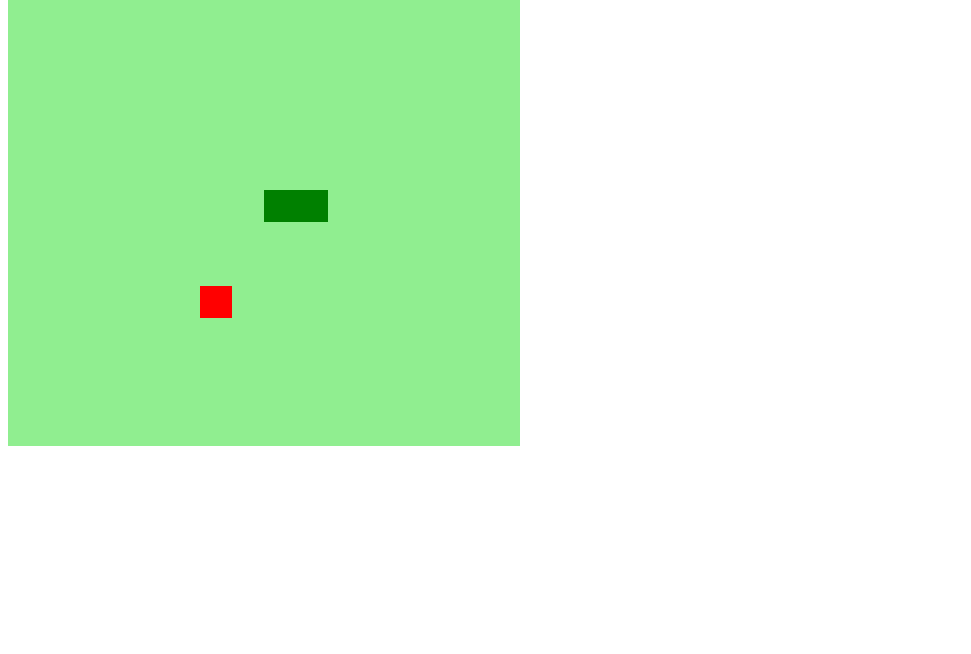
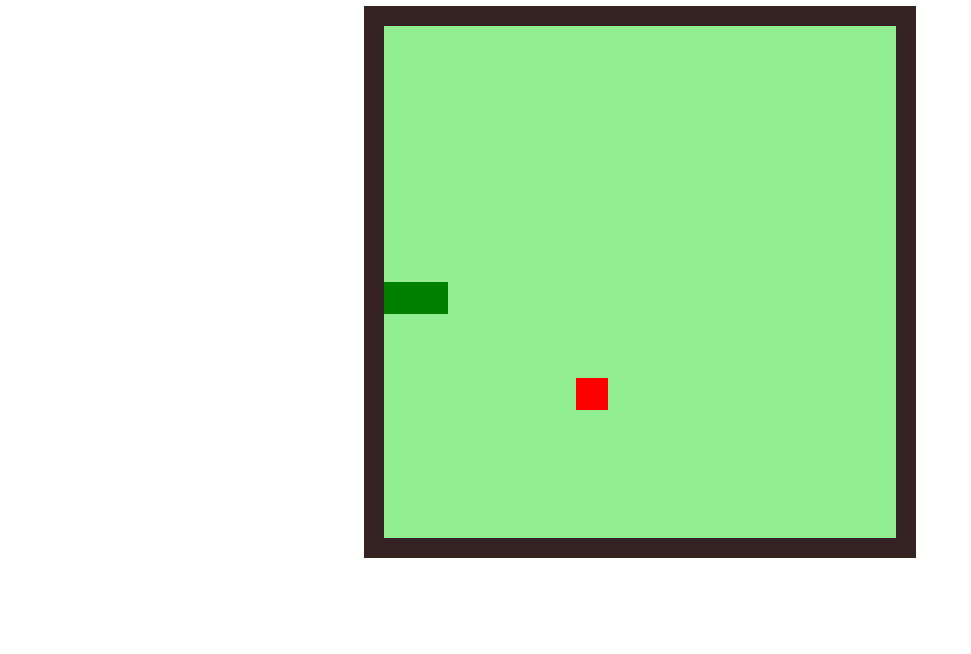
Before and after one commit to MarceloCabral98sp/Snake, a plain HTML site: page index.html in a window 1280 px wide. Shown: the part 146-800 px from the top of the page, without its empty margins (0-971 px from the left). Drawn offline with Linux system fonts and the light colour scheme.

Commit message:
ending the game

```diff
--- a/index.html
+++ b/index.html
@@ -11,8 +11,9 @@
     <title>Snake Game</title>
 </head>
 <body>
-    <h1>Snake Game</h1>
-    <canvas id="snake" width="512" height="512"></canvas>
+    <h1>SNAKE GAME!</h1>
+    <canvas id="stage" width="512" height="512" style="border: 20px solid rgb(53, 35, 35);"></canvas>
+    <div id="btn"></div>
 
 </body>
 </html>
--- a/script.js
+++ b/script.js
@@ -1,8 +1,11 @@
-let canvas = document.getElementById("snake"); //criar elemento que irá rodar o jogo
+let canvas = document.getElementById("stage"); //criar elemento que irá rodar o jogo
 let context = canvas.getContext("2d"); //....
 let box = 32;
 
 let snake = [];
+
+
+// posição de partida da cobrinha
 snake[0] = {
     x: 8 * box,
     y: 8 * box
@@ -15,7 +18,7 @@ let food = {
 //inicia o canvas
 function criarBG(){
     context.fillStyle = "lightgreen";
-    context.fillRect(0, 0, 16 * box, 16 * box); // desenha o retangulo onde ocorrera o jogo
+    context.fillRect(0, 0, canvas.width, canvas.height); // desenha o retangulo onde ocorrera o jogo
 }
 //criar cobrinha
 function criarCobrinha(){
@@ -34,30 +37,35 @@ document.addEventListener("keydown", update);
 
 function update(event){
 
-    if(event.keyCode == 37 && direction != "right"){
+    // impede que a cobrinha volte a direção contrária no teclado
+    if(event.keyCode == 65 && direction != "right"){
         direction = "left";
     }
-    else if(event.keyCode == 38 && direction != "down"){
+    else if(event.keyCode == 87 && direction != "down"){
         direction = "up";
     }
-    else if(event.keyCode == 39 && direction != "left"){
+    else if(event.keyCode == 68 && direction != "left"){
         direction = "right";
     }
-    else if(event.keyCode == 40 && direction != "up"){
+    else if(event.keyCode == 83 && direction != "up"){
         direction = "down";
     }
 }
 
 function iniciarJogo(){
 
+    criarBG();
+    criarCobrinha();
+    drawFood();
+
     // a posição snake 0 é a cabeça da cobrinha
-    if(snake[0].x > 15 * box && direction == "right"){
+    if(snake[0].x > 16 * box && direction == "right"){
         snake[0].x = 0;
     }
     else if(snake[0].x < 0 && direction == "left"){
         snake[0].x = 16 * box;
     }
-    if(snake[0].y > 15 * box && direction == "down"){
+    else if(snake[0].y > 16 * box && direction == "down"){
         snake[0].y = 0;
     }
     else if(snake[0].y < 0 && direction == "up"){
@@ -67,12 +75,9 @@ function iniciarJogo(){
     for(i = 1; i < snake.length; i++){
         if(snake[0].x == snake[i].x && snake[0].y == snake[i].y){
             clearInterval(jogo);
-            alert('Game Over :(');
+            alert('Game Over :( \nRecarregue a página para jogar novamente');
         }
     }
-    criarBG();
-    criarCobrinha();
-    drawFood();
 
     let snakeX = snake[0].x;
     let snakeY = snake[0].y;
@@ -107,4 +112,4 @@ function iniciarJogo(){
 }
 
 // a cada 100 milisegundos a função iniciar jogo é chamada novamente
-let jogo = setInterval(iniciarJogo, 100);
+let jogo = setInterval(iniciarJogo, 80);
--- a/style.css
+++ b/style.css
@@ -1,7 +1,9 @@
 body{
-
+    height: 95vh;
+    width: 95;
+    display: flex;
+    justify-content: center;
+    align-items: center;
+    flex-direction: column;
+    color: rgb(35, 104, 35);
 }
-#snake{
-    width: 512px;
-    height: 512px;
-}
```
